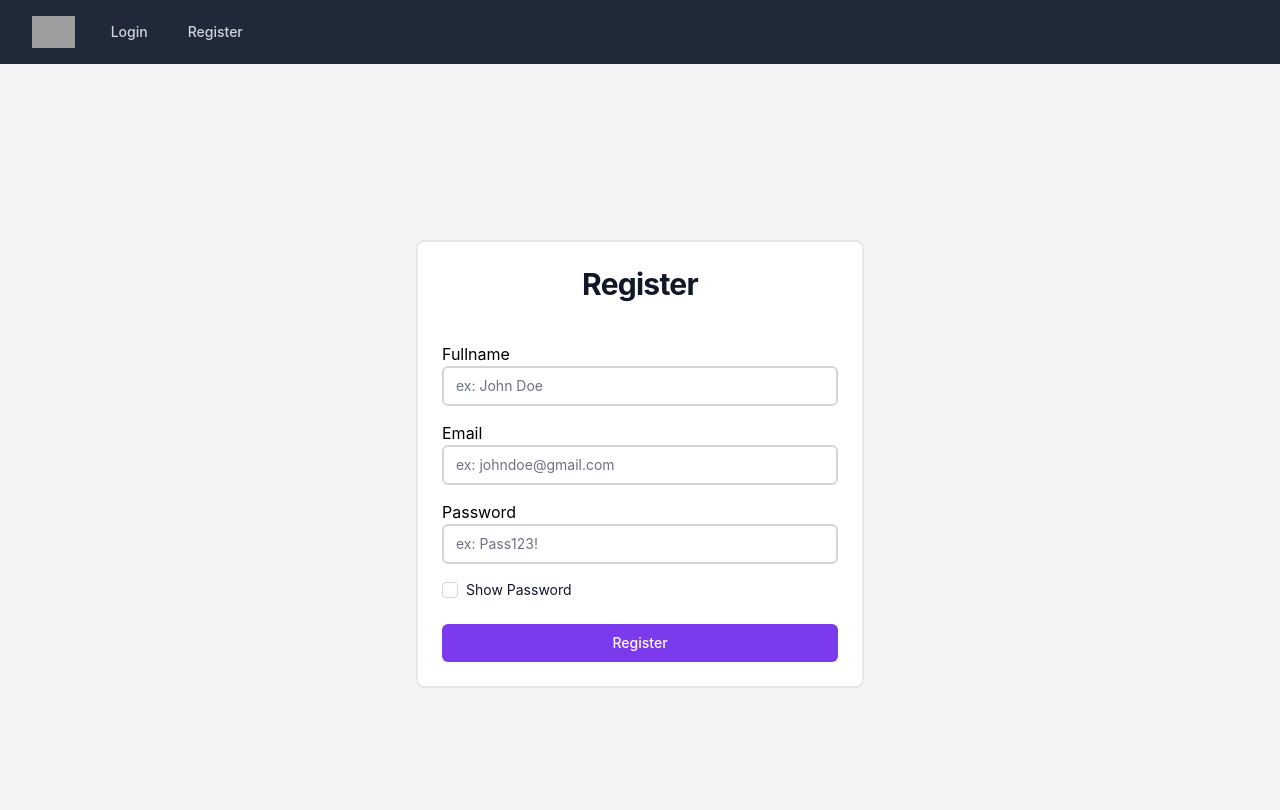
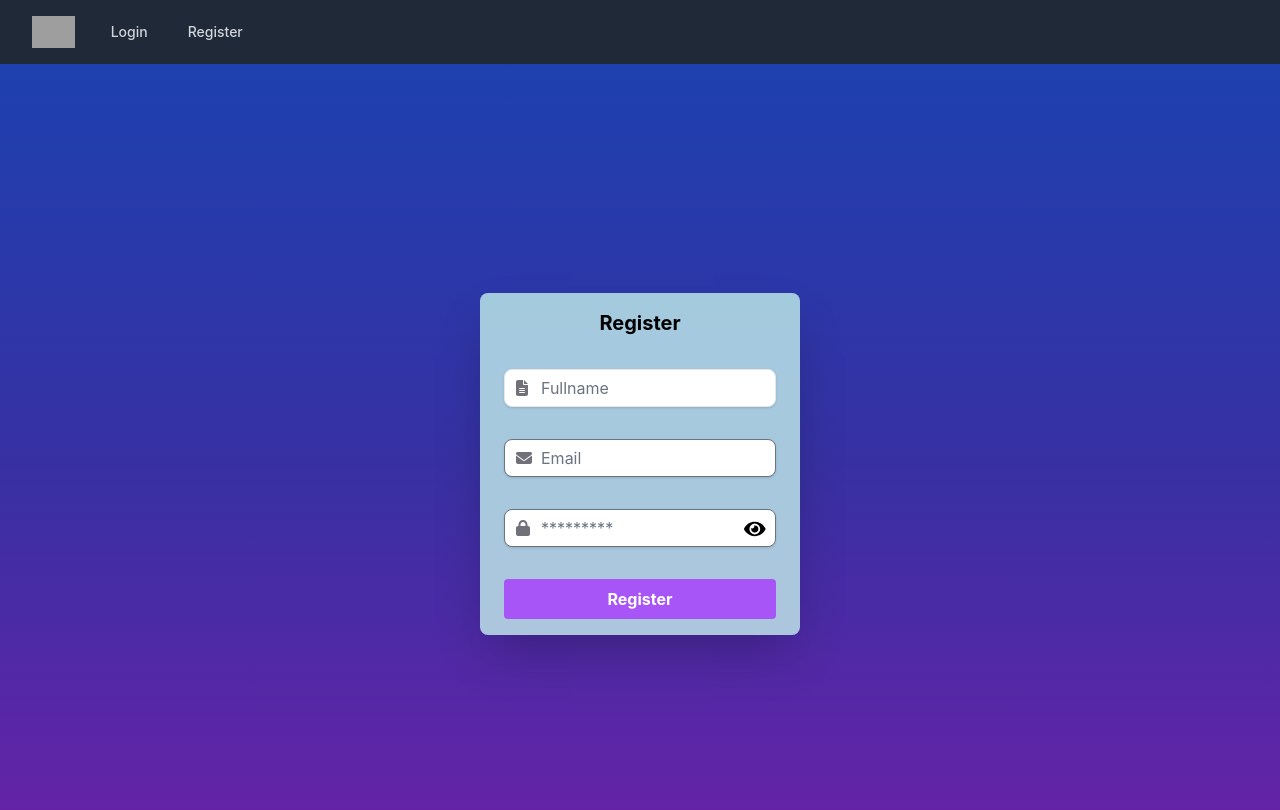
Before and after one commit to rijalrubio/fe-chapter10-alpha, a Next.js app in the folder fe-chapter10/: page /register in a window 1280 px wide. Shown: the top 810 px of the page. Built offline with nearby package versions, Linux system fonts and the light colour scheme; grey boxes are pictures that could not be loaded.

Commit message:
register-profile

```diff
--- a/fe-chapter10/pages/profile/index.js
+++ b/fe-chapter10/pages/profile/index.js
@@ -4,14 +4,15 @@
 import Swal from "sweetalert2";
 import withReactContent from "sweetalert2-react-content";
 import { useCookies } from 'react-cookie';
+import { FontAwesomeIcon } from '@fortawesome/react-fontawesome';
+import { faEnvelope, faLock, faFileText } from '@fortawesome/free-solid-svg-icons';
 
 
 const Profile = () => {
     const MySwal = withReactContent(Swal);
     const [values, setValues] = useState({});
     const [showPassword, setShowPassword] = useState(false);
-    // const [cookies] = useCookies(["accessToken", "userId"]);
-    const token = "eyJhbGciOiJIUzI1NiIsInR5cCI6IkpXVCJ9.eyJpZCI6MTcsImZ1bGxuYW1lIjoiSm9obiBEb2UiLCJlbWFpbCI6ImpvaG5kb2VAZ21haWwuY29tIiwiaWF0IjoxNjY1Mzk1NzY2LCJleHAiOjE2NjU0ODIxNjZ9.Pvd25-Uz1VCBvV7oU_x-NbLGsnnN4uAUI977aKHxT08"
+    const [cookies] = useCookies(["accessToken", "userId"]);
     const router = useRouter();
 
     const handleOnChange = (e) => {
@@ -21,20 +22,17 @@
     useEffect(() => {
       _axios
           .get(`/user`, {headers: {
-            // 'Access-Control-Allow-Origin': true,
-            // Authorization: `Bearer ${cookies.accessToken}`,
-            Authorization: `Bearer ${token}`,
+            'Access-Control-Allow-Origin': true,
+            Authorization: `Bearer ${cookies.accessToken}`,
           }})
           .then((res) => {
             setValues(res.data)
-            console.log(res.data)
           })
           .catch((err) =>
-          // MySwal.fire({
-          //   title: <p>{err.data.msg || err.data.msg}</p>,
-          //   icon: "error",
-          // })
-          console.log(err)
+          MySwal.fire({
+            title: <p>{err.data.message || err.data.msg}</p>,
+            icon: "error",
+          })
           )
     }, [])
 
@@ -48,90 +46,100 @@
         .then((res) => {
           router.push(`/login`);
         })
-        .catch((err) =>
-        // MySwal.fire({
-        //   title: <p>{err.data.msg || err.data.msg}</p>,
-        //   icon: "error",
-        // })
-        console.log(err)
+        .catch((err) => MySwal.fire({
+          title: <p>{err.data.message || err.data.msg}</p>,
+          icon: "error",
+        })
         )
     };
 
-    const togglePasswordVisibility = () => {
-        if (showPassword == true) {
-            setShowPassword(false)
-          } else {
-            setShowPassword(true)
-          }
-    }
-
     return (
-        <div className="flex flex-col h-screen items-center justify-center py-12 px-4 sm:px-6 lg:px-8 bg-gray-100">
-            <div className="mb-5 p-8 border-2 rounded-full bg-white">
+      <div className="bg-gradient-to-b from-blue-800 via-indigo-800 to-purple-800">
+        <div className="flex flex-col h-screen justify-center items-center">
+          <div className="mb-5 p-8 border-2 border-none rounded-full bg-teal-100/75">
               <svg width="100" height="100" id="Layer_1" data-name="Layer 1" xmlns="http://www.w3.org/2000/svg" viewBox="0 0 512 512"><title>user-outline</title><path d="M320,310.18V277.27A128,128,0,0,0,384,166.4V128a128,128,0,0,0-256,0v38.4a128,128,0,0,0,64,110.87v32.91A172.84,172.84,0,0,0,51.2,480a32,32,0,0,0,32,32H428.8a32,32,0,0,0,32-32A172.84,172.84,0,0,0,320,310.18ZM153.6,166.4V128a102.4,102.4,0,1,1,204.8,0v38.4a102.4,102.4,0,1,1-204.8,0ZM256,294.4a127.94,127.94,0,0,0,38.4-5.86v29.77l-38.4,23-38.4-23V288.54A127.94,127.94,0,0,0,256,294.4Zm172.8,192H83.2a6.41,6.41,0,0,1-6.4-6.4c0-71.72,51.56-131.61,119.56-144.58L256,371.2l59.64-35.78c68,13,119.56,72.86,119.56,144.58A6.41,6.41,0,0,1,428.8,486.4Z"/></svg>
           </div>
-            <div>
+          <div className="w-80 rounded-lg overflow-hidden shadow-2xl m-4 bg-teal-100/75">
+              <div className="px-6 py-4">
+                  <span className="text-xl justify-center items-center flex font-bold">
+                  Profile
+                  </span>
               </div>
-            <div className="flex flex-col justify-center w-full h-max rounded-lg border-2 max-w-md px-6 py-6 bg-white">
-                <form className="space-y-2" action="#" method="POST" onSubmit={onSubmit}>
-                    <input type="hidden" name="remember" defaultValue="true" />
-                    <div className="-space-y-px">
-                        <div>
-                            <label htmlFor="fullname" className="">
-                            Fullname
-                            </label>
+              <form onSubmit={onSubmit}>
+              <div className="px-6 py-4 relative">
                   <input
-                            id="fullname"
+                  className="shadow appearance-none border rounded-lg w-full py-2 pr-3 pl-9 text-gray-700 leading-tight focus:outline-none focus:shadow-outline"
                   name="fullname"
                   type="fullname"
-                            autoComplete="fullname"
-                            required
-                            className="relative block w-full appearance-none rounded-md border-2 border-gray-300 px-3 mb-4 py-2 text-gray-900 placeholder-gray-500 focus:z-10 focus:border-violet-500 focus:outline-none focus:ring-violet-500 sm:text-sm"
-                            placeholder="ex: John Doe"
+                  placeholder="Fullname"
                   value={values.fullname}
                   onChange={handleOnChange}
                   />
+                  <span className="flex items-center absolute text-zinc-500 w-full h-full pointer-events-none pl-9 bottom-0 left-0">
+                  <FontAwesomeIcon icon={faFileText} />
+                  </span>
               </div>
-                        <div>
-                            <label htmlFor="email-address" className="">
-                            Email
-                            </label>
+              <div className="px-6 py-4 relative">
                   <input
-                            id="email-address"
+                  className="shadow appearance-none border rounded-lg w-full py-2 pr-3 pl-9 text-gray-700 leading-tight focus:outline-none focus:shadow-outline"
                   name="email"
                   type="email"
-                            autoComplete="email"
-                            required
-                            className="relative block w-full appearance-none rounded-md border-2 border-gray-300 px-3 mb-4 py-2 text-gray-900 placeholder-gray-500 focus:z-10 focus:border-violet-500 focus:outline-none focus:ring-violet-500 sm:text-sm"
-                            placeholder="ex: johndoe@gmail.com"
+                  placeholder="Email"
                   value={values.email}
                   onChange={handleOnChange}
                   />
+                  <span className="flex items-center absolute text-zinc-500 w-full h-full pointer-events-none pl-9 bottom-0 left-0">
+                  <FontAwesomeIcon icon={faEnvelope} />
+                  </span>
               </div>
-                        <div>
-                            <label htmlFor="password" className="">
-                            Password
-                            </label>
+              <div className="px-6 pt-4 mb-4">
+                  <div className="flex justify-between">
+                      <div className="relative w-full">
                           <input
-                            id="password"
+                              className="shadow appearance-none border rounded-lg w-full py-2 px-9 text-gray-700 leading-tight focus:outline-none focus:shadow-outline"
                               name="password"
-                            autoComplete="current-password"
-                            required
-                            className="relative block w-full appearance-none rounded-md border-2 border-gray-300 mb-4 px-3 py-2 text-gray-900 placeholder-gray-500 focus:z-10 focus:border-violet-500 focus:outline-none focus:ring-violet-500 sm:text-sm"
-                            type={showPassword ? "text" : "password"}
-                            placeholder="ex: Pass123!"
+                              type={!showPassword ? 'password' : 'text'}
+                              placeholder="*********"
                               onChange={handleOnChange}
                           />
-                            <div className="flex items-center">
-                            <input id="remember-me" name="remember-me" type="checkbox" onClick={togglePasswordVisibility} className="h-4 w-4 rounded border-gray-300 text-indigo-600 focus:ring-indigo-500" />
-                            <label htmlFor="remember-me" className="ml-2 block text-sm text-gray-900">Show Password</label>
+                          <span className="flex items-center absolute text-zinc-500 w-full h-full pointer-events-none pl-3 bottom-0 left-0">
+                              <FontAwesomeIcon icon={faLock} />
+                          </span>
+                          <label
+                              className="absolute inset-y-2 right-0 pr-2 text-sm leading-5"
+                              onClick={() => setShowPassword(!showPassword)}
+                          >
+                              {!showPassword ? (
+                              <svg
+                                  className="fill-current h-6 w-6"
+                                  viewBox="0 0 640 512"
+                                  xmlns="http://www.w3.org/2000/svg"
+                              >
+                                  <path
+                                  fill="currentColor"
+                                  d="M572.52 241.4C518.29 135.59 410.93 64 288 64S57.68 135.64 3.48 241.41a32.35 32.35 0 0 0 0 29.19C57.71 376.41 165.07 448 288 448s230.32-71.64 284.52-177.41a32.35 32.35 0 0 0 0-29.19zM288 400a144 144 0 1 1 144-144 143.93 143.93 0 0 1-144 144zm0-240a95.31 95.31 0 0 0-25.31 3.79 47.85 47.85 0 0 1-66.9 66.9A95.78 95.78 0 1 0 288 160z"
+                                  ></path>
+                              </svg>
+                              ) : (
+                              <svg
+                                  className="fill-current h-6 w-6"
+                                  viewBox="0 0 640 512"
+                                  xmlns="http://www.w3.org/2000/svg"
+                              >
+                                  <path
+                                  fill="currentColor"
+                                  d="M320 400c-75.85 0-137.25-58.71-142.9-133.11L72.2 185.82c-13.79 17.3-26.48 35.59-36.72 55.59a32.35 32.35 0 0 0 0 29.19C89.71 376.41 197.07 448 320 448c26.91 0 52.87-4 77.89-10.46L346 397.39a144.13 144.13 0 0 1-26 2.61zm313.82 58.1l-110.55-85.44a331.25 331.25 0 0 0 81.25-102.07 32.35 32.35 0 0 0 0-29.19C550.29 135.59 442.93 64 320 64a308.15 308.15 0 0 0-147.32 37.7L45.46 3.37A16 16 0 0 0 23 6.18L3.37 31.45A16 16 0 0 0 6.18 53.9l588.36 454.73a16 16 0 0 0 22.46-2.81l19.64-25.27a16 16 0 0 0-2.82-22.45zm-183.72-142l-39.3-30.38A94.75 94.75 0 0 0 416 256a94.76 94.76 0 0 0-121.31-92.21A47.65 47.65 0 0 1 304 192a46.64 46.64 0 0 1-1.54 10l-73.61-56.89A142.31 142.31 0 0 1 320 112a143.92 143.92 0 0 1 144 144c0 21.63-5.29 41.79-13.9 60.11z"
+                                  ></path>
+                              </svg>
+                              )}
+                          </label>
                       </div>
               </div>
           </div>
-                    <div className="mt-24">
+            <div className="px-6 py-4">
               <button
+                className="w-full bg-purple-500 hover:bg-purple-700 text-white font-bold py-2 px-4 rounded focus:outline-none focus:shadow-outline"
                 type="submit"
-                            className="group relative flex w-full justify-center rounded-md border border-transparent bg-violet-600 mt-6 py-2 px-4 text-sm font-medium text-white hover:bg-violet-700 focus:outline-none focus:ring-2 focus:ring-violet-500 focus:ring-offset-2"
               >
                 Save Changes
               </button>
@@ -139,7 +147,8 @@
             </form>
           </div>
         </div>
-    )
+      </div>
+    );
 }
 
 export default Profile
--- a/fe-chapter10/pages/register/index.js
+++ b/fe-chapter10/pages/register/index.js
@@ -3,6 +3,8 @@
 import _axios from "../../helper/axios";
 import Swal from "sweetalert2";
 import withReactContent from "sweetalert2-react-content";
+import { FontAwesomeIcon } from '@fortawesome/react-fontawesome';
+import { faEnvelope, faLock, faFileText } from '@fortawesome/free-solid-svg-icons';
 
 
 const Register = () => {
@@ -31,79 +33,88 @@
           )
     };
 
-    const togglePasswordVisibility = () => {
-        if (showPassword == true) {
-            setShowPassword(false)
-          } else {
-            setShowPassword(true)
-          }
-    }
-
     return (
-        <div className="flex h-screen items-center justify-center py-12 px-4 sm:px-6 lg:px-8 bg-gray-100">
-            <div className="flex flex-col justify-center w-full h-max rounded-lg border-2 max-w-md px-6 py-6 bg-white">
-                <div>
-                    <h2 className="text-center text-3xl font-bold tracking-tight text-gray-900">
+        <div className="bg-gradient-to-b from-blue-800 via-indigo-800 to-purple-800">
+          <div className="flex h-screen justify-center items-center">
+            <div className="w-80 rounded-lg overflow-hidden shadow-2xl m-4 bg-teal-100/75">
+                <div className="px-6 py-4">
+                    <span className="text-xl justify-center items-center flex font-bold">
                     Register
-                    </h2>
+                    </span>
                 </div>
-                <form className="mt-4 space-y-6" action="#" method="POST" onSubmit={onSubmit}>
-                    <input type="hidden" name="remember" defaultValue="true" />
-                    <div className="-space-y-px">
-                        <div>
-                            <label htmlFor="fullname" className="">
-                            Fullname
-                            </label>
+                <form onSubmit={onSubmit}>
+                <div className="px-6 py-4 relative">
                     <input
-                            id="fullname"
+                    className="shadow appearance-none border rounded-lg w-full py-2 pr-3 pl-9 text-gray-700 leading-tight focus:outline-none focus:shadow-outline"
                     name="fullname"
                     type="fullname"
-                            autoComplete="fullname"
-                            required
-                            className="relative block w-full appearance-none rounded-md border-2 border-gray-300 px-3 mb-4 py-2 text-gray-900 placeholder-gray-500 focus:z-10 focus:border-violet-500 focus:outline-none focus:ring-violet-500 sm:text-sm"
-                            placeholder="ex: John Doe"
+                    placeholder="Fullname"
                     onChange={handleOnChange}
                     />
+                    <span className="flex items-center absolute text-zinc-500 w-full h-full pointer-events-none pl-9 bottom-0 left-0">
+                    <FontAwesomeIcon icon={faFileText} />
+                    </span>
                 </div>
-                        <div>
-                            <label htmlFor="email-address" className="">
-                            Email
-                            </label>
+                <div className="px-6 py-4 relative">
                     <input
-                            id="email-address"
+                    className="shadow appearance-none border rounded-lg w-full py-2 pr-3 pl-9 text-gray-700 leading-tight focus:outline-none focus:shadow-outline"
                     name="email"
                     type="email"
-                            autoComplete="email"
-                            required
-                            className="relative block w-full appearance-none rounded-md border-2 border-gray-300 px-3 mb-4 py-2 text-gray-900 placeholder-gray-500 focus:z-10 focus:border-violet-500 focus:outline-none focus:ring-violet-500 sm:text-sm"
-                            placeholder="ex: johndoe@gmail.com"
+                    placeholder="Email"
                     onChange={handleOnChange}
                     />
+                    <span className="flex items-center absolute text-zinc-500 w-full h-full pointer-events-none pl-9 bottom-0 left-0">
+                    <FontAwesomeIcon icon={faEnvelope} />
+                    </span>
                 </div>
-                        <div>
-                            <label htmlFor="password" className="">
-                            Password
-                            </label>
+                <div className="px-6 pt-4 mb-4">
+                    <div className="flex justify-between">
+                        <div className="relative w-full">
                             <input
-                            id="password"
+                                className="shadow appearance-none border rounded-lg w-full py-2 px-9 text-gray-700 leading-tight focus:outline-none focus:shadow-outline"
                                 name="password"
-                            autoComplete="current-password"
-                            required
-                            className="relative block w-full appearance-none rounded-md border-2 border-gray-300 mb-4 px-3 py-2 text-gray-900 placeholder-gray-500 focus:z-10 focus:border-violet-500 focus:outline-none focus:ring-violet-500 sm:text-sm"
-                            type={showPassword ? "text" : "password"}
-                            placeholder="ex: Pass123!"
+                                type={!showPassword ? 'password' : 'text'}
+                                placeholder="*********"
                                 onChange={handleOnChange}
                             />
-                            <div className="flex items-center">
-                            <input id="remember-me" name="remember-me" type="checkbox" onClick={togglePasswordVisibility} className="h-4 w-4 rounded border-gray-300 text-indigo-600 focus:ring-indigo-500" />
-                            <label htmlFor="remember-me" className="ml-2 block text-sm text-gray-900">Show Password</label>
+                            <span className="flex items-center absolute text-zinc-500 w-full h-full pointer-events-none pl-3 bottom-0 left-0">
+                                <FontAwesomeIcon icon={faLock} />
+                            </span>
+                            <label
+                                className="absolute inset-y-2 right-0 pr-2 text-sm leading-5"
+                                onClick={() => setShowPassword(!showPassword)}
+                            >
+                                {!showPassword ? (
+                                <svg
+                                    className="fill-current h-6 w-6"
+                                    viewBox="0 0 640 512"
+                                    xmlns="http://www.w3.org/2000/svg"
+                                >
+                                    <path
+                                    fill="currentColor"
+                                    d="M572.52 241.4C518.29 135.59 410.93 64 288 64S57.68 135.64 3.48 241.41a32.35 32.35 0 0 0 0 29.19C57.71 376.41 165.07 448 288 448s230.32-71.64 284.52-177.41a32.35 32.35 0 0 0 0-29.19zM288 400a144 144 0 1 1 144-144 143.93 143.93 0 0 1-144 144zm0-240a95.31 95.31 0 0 0-25.31 3.79 47.85 47.85 0 0 1-66.9 66.9A95.78 95.78 0 1 0 288 160z"
+                                    ></path>
+                                </svg>
+                                ) : (
+                                <svg
+                                    className="fill-current h-6 w-6"
+                                    viewBox="0 0 640 512"
+                                    xmlns="http://www.w3.org/2000/svg"
+                                >
+                                    <path
+                                    fill="currentColor"
+                                    d="M320 400c-75.85 0-137.25-58.71-142.9-133.11L72.2 185.82c-13.79 17.3-26.48 35.59-36.72 55.59a32.35 32.35 0 0 0 0 29.19C89.71 376.41 197.07 448 320 448c26.91 0 52.87-4 77.89-10.46L346 397.39a144.13 144.13 0 0 1-26 2.61zm313.82 58.1l-110.55-85.44a331.25 331.25 0 0 0 81.25-102.07 32.35 32.35 0 0 0 0-29.19C550.29 135.59 442.93 64 320 64a308.15 308.15 0 0 0-147.32 37.7L45.46 3.37A16 16 0 0 0 23 6.18L3.37 31.45A16 16 0 0 0 6.18 53.9l588.36 454.73a16 16 0 0 0 22.46-2.81l19.64-25.27a16 16 0 0 0-2.82-22.45zm-183.72-142l-39.3-30.38A94.75 94.75 0 0 0 416 256a94.76 94.76 0 0 0-121.31-92.21A47.65 47.65 0 0 1 304 192a46.64 46.64 0 0 1-1.54 10l-73.61-56.89A142.31 142.31 0 0 1 320 112a143.92 143.92 0 0 1 144 144c0 21.63-5.29 41.79-13.9 60.11z"
+                                    ></path>
+                                </svg>
+                                )}
+                            </label>
                         </div>
                 </div>
             </div>
-                    <div className="mt-24">
+              <div className="px-6 py-4">
                 <button
+                  className="w-full bg-purple-500 hover:bg-purple-700 text-white font-bold py-2 px-4 rounded focus:outline-none focus:shadow-outline"
                   type="submit"
-                            className="group relative flex w-full justify-center rounded-md border border-transparent bg-violet-600 mt-6 py-2 px-4 text-sm font-medium text-white hover:bg-violet-700 focus:outline-none focus:ring-2 focus:ring-violet-500 focus:ring-offset-2"
                 >
                   Register
                 </button>
@@ -111,7 +122,8 @@
               </form>
             </div>
           </div>
-    )
+        </div>
+      );
 }
 
 export default Register
```
Also changed, not shown: 1 other file (tests, documents, lock files or other folders). Lines whose indentation alone changed are shown as unchanged.
